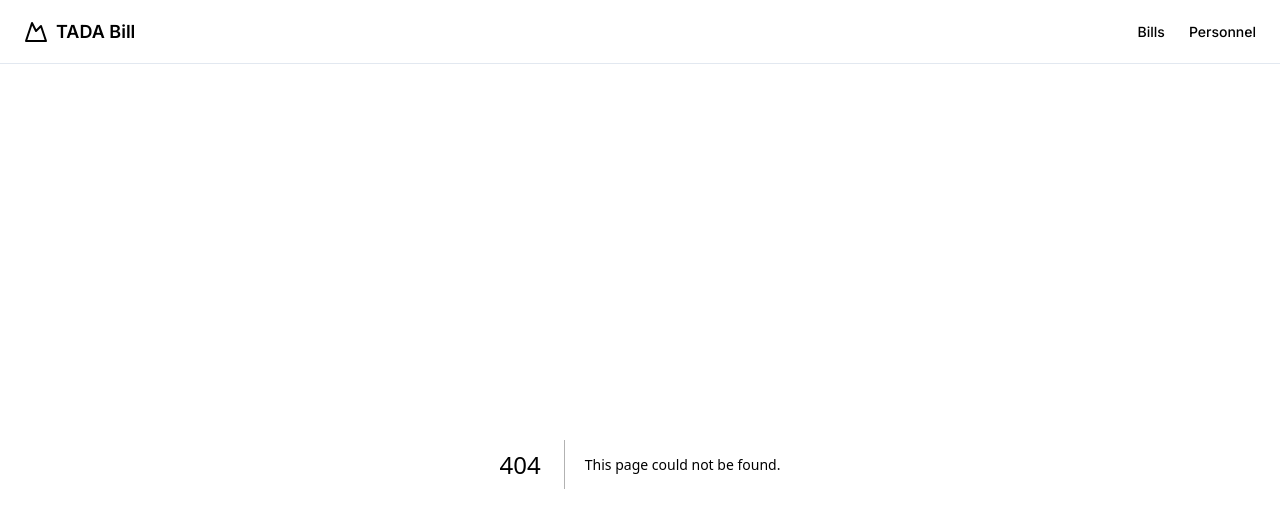
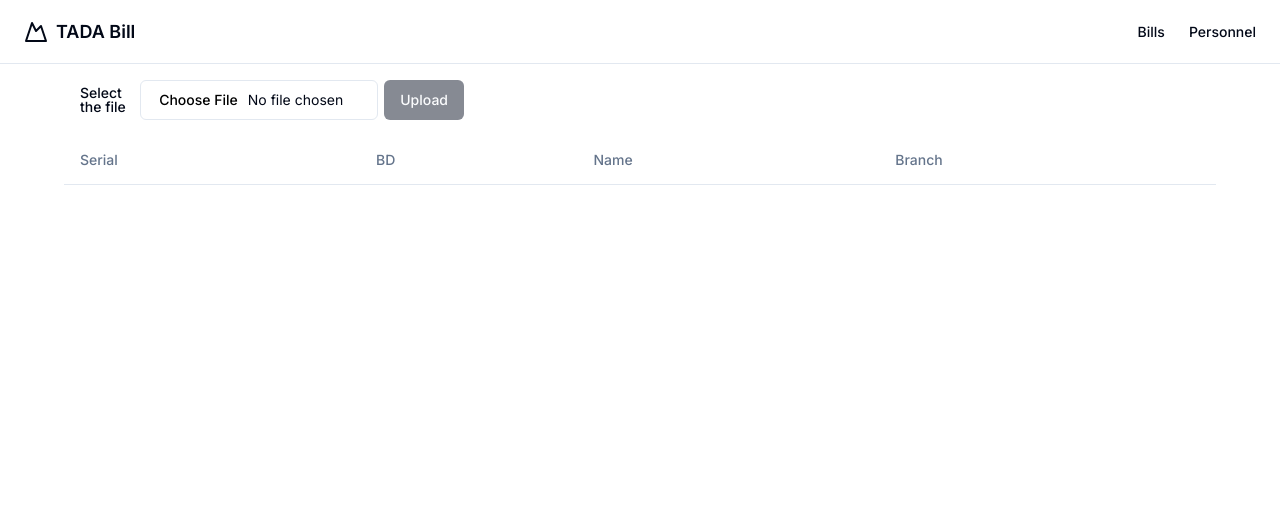
Before and after one commit to ctafsiras/ta-da, a Next.js app: page /personnels/import in a window 1280 px wide. Before the commit this address had no page. Shown: the top 528 px of the page. Built offline with nearby package versions, Linux system fonts and the light colour scheme.

Commit message:
excel updated

```diff
--- /dev/null
+++ b/app/api/personnel/import/route.ts
@@ -0,0 +1,21 @@
+import prisma from "@/lib/prisma";
+import { Personnel } from "@prisma/client";
+//create new personnel
+export async function POST(request: Request) {
+    const data = await request.json();
+    const existingUsers = await prisma.personnel.findMany({
+        select: {
+            bd: true,
+        },
+    });
+    const existingPersonnelBDs = existingUsers.map(user => user.bd);
+    const newUsers = data.filter((user: Personnel) => !existingPersonnelBDs.includes(user.bd));
+    if (newUsers.length > 0) {
+        const res = await prisma.personnel.createMany({
+            data: newUsers
+        })
+        return Response.json(res)
+    } else {
+        throw new Error("No new users to create.")
+    }
+}
--- a/app/api/personnel/route.ts
+++ b/app/api/personnel/route.ts
@@ -1,8 +1,8 @@
 import prisma from "@/lib/prisma";
 //create new personnel
 export async function POST(request: Request) {
-    const data =await request.json();
-    const res=await prisma.personnel.create({
+    const data = await request.json();
+    const res = await prisma.personnel.create({
         data
     })
     return Response.json(res)
--- a/app/import-pers/page.tsx
+++ /dev/null
@@ -1,76 +0,0 @@
-"use client";
-
-import * as XLSX from "xlsx";
-import { Input } from "@/components/ui/input";
-import { Label } from "@/components/ui/label";
-import React from "react";
-import LoadingButton from "@/components/loading-button";
-import {
-  Table,
-  TableBody,
-  TableCaption,
-  TableCell,
-  TableFooter,
-  TableHead,
-  TableHeader,
-  TableRow,
-} from "@/components/ui/table"
-const Page = () => {
-  const [data, setData] = React.useState<any[]>([]);
-  const [loading, setLoading] = React.useState(false);
-  async function fileToJSON(e: React.ChangeEvent<HTMLInputElement>) {
-    try {
-      const file = e.target.files?.[0];
-      if (file) {
-        const data = await file.arrayBuffer();
-        const workbook = XLSX.read(data, { type: "array" });
-        const jsonData = XLSX.utils.sheet_to_json(
-          workbook.Sheets[workbook.SheetNames[0]]
-        );
-        setData(jsonData);
-      } else {
-        console.error("No file selected");
-      }
-    } catch (error) {
-      console.error("Error reading file:", error);
-    }
-  }
-  console.log(data);
-
-  return (
-    <div>
-      <div className="m-4 flex w-full max-w-sm items-center gap-1.5">
-        <Label htmlFor="excelFile">Select the file</Label>
-        <Input
-          className="cursor-pointer"
-          id="excelFile"
-          type="file"
-          accept=".xls, .xlsx, .csv"
-          onChange={fileToJSON}
-        />
-        <LoadingButton disabled={data.length <= 0} loading={loading}>Upload</LoadingButton>
-      </div>
-
-      <Table>
-        <TableHeader>
-          <TableRow>
-            <TableHead className="w-[100px]">BD</TableHead>
-            <TableHead>Name</TableHead>
-            <TableHead>Branch</TableHead>
-          </TableRow>
-        </TableHeader>
-        <TableBody>
-          {data.map((invoice) => (
-            <TableRow key={invoice.BD}>
-              <TableCell className="font-medium">{invoice.BD}</TableCell>
-              <TableCell>{invoice.Name}</TableCell>
-              <TableCell>{invoice.Branch}</TableCell>
-            </TableRow>
-          ))}
-        </TableBody>
-      </Table>
-    </div>
-  );
-};
-
-export default Page;
--- a/app/personnels/add-personnel-button.tsx
+++ b/app/personnels/add-personnel-button.tsx
@@ -21,6 +21,9 @@ import {
   FormMessage,
 } from "@/components/ui/form";
 import LoadingButton from "@/components/loading-button";
+import { Button } from "@/components/ui/button";
+import { Separator } from "@/components/ui/separator";
+import Link from "next/link";
 
 const FormSchema = z.object({
   bd: z.string().min(4, {
@@ -60,6 +63,7 @@ const AddPersonnelButton = () => {
     } else {
       toast({
         title: "Error saving employee data",
+        variant: "destructive"
       });
     }
     setLoading(false);
@@ -137,6 +141,9 @@ const AddPersonnelButton = () => {
         <LoadingButton loading={loading} className="ml-2" type="submit">
           Save
         </LoadingButton>
+        {/* <Separator orientation="vertical" /> */}
+        <p className="md:text-lg md:px-16">OR</p>
+        <Link href='personnels/import'><Button variant="outline">Import From Excel</Button></Link>
       </form>
     </Form>
   );
--- /dev/null
+++ b/app/personnels/import/page.tsx
@@ -0,0 +1,118 @@
+"use client";
+
+import * as XLSX from "xlsx";
+import { Input } from "@/components/ui/input";
+import { Label } from "@/components/ui/label";
+import React from "react";
+import LoadingButton from "@/components/loading-button";
+import {
+  Table,
+  TableBody,
+  TableCaption,
+  TableCell,
+  TableFooter,
+  TableHead,
+  TableHeader,
+  TableRow,
+} from "@/components/ui/table"
+import { toast } from "@/components/ui/use-toast";
+const Page = () => {
+  const [data, setData] = React.useState<any[]>([]);
+  const [loading, setLoading] = React.useState(false);
+  async function fileToJSON(e: React.ChangeEvent<HTMLInputElement>) {
+    try {
+      const file = e.target.files?.[0];
+      if (file) {
+        const data = await file.arrayBuffer();
+        const workbook = XLSX.read(data, { type: "array" });
+        const jsonData = XLSX.utils.sheet_to_json(
+          workbook.Sheets[workbook.SheetNames[0]]
+        );
+        setData(jsonData);
+      } else {
+        console.error("No file selected");
+      }
+    } catch (error) {
+      console.error("Error reading file:", error);
+    }
+  }
+
+  async function onSubmit() {
+    try {
+      setLoading(true);
+      const convertedData = data.map(item => {
+        return {
+          ...item,
+          bd: item.bd.toString()
+        };
+      });
+      const response = await fetch("/api/personnel/import", {
+        method: "POST",
+        headers: {
+          "Content-Type": "application/json",
+        },
+        body: JSON.stringify(convertedData),
+      });
+      if (response.ok) {
+        toast({
+          title: "Employee data saved successfully",
+        });
+      } else {
+        toast({
+          title: "Error saving employee data",
+          variant: "destructive",
+          description: JSON.stringify(response),
+        });
+      }
+    } catch (error) {
+      toast({
+        title: "Error saving employee data",
+        variant: "destructive",
+        description: JSON.stringify(error),
+      });
+    }
+    setLoading(false);
+  }
+
+
+  return (
+    <div className="md:px-16">
+      <div className="m-4 flex w-full max-w-sm items-center gap-1.5">
+        <Label htmlFor="excelFile">Select the file</Label>
+        <Input
+          className="cursor-pointer"
+          id="excelFile"
+          type="file"
+          accept=".xls, .xlsx, .csv"
+          onChange={fileToJSON}
+        />
+        <LoadingButton onClick={onSubmit} disabled={data.length <= 0} loading={loading} >Upload</LoadingButton>
+      </div>
+
+      <div className="">
+        <Table>
+          <TableHeader>
+            <TableRow>
+              <TableHead>Serial</TableHead>
+              <TableHead>BD</TableHead>
+              <TableHead>Name</TableHead>
+              <TableHead>Branch</TableHead>
+            </TableRow>
+          </TableHeader>
+          <TableBody>
+            {data.map((invoice) => (
+              <TableRow key={invoice.bd}>
+                <TableCell>{invoice.__rowNum__}</TableCell>
+                <TableCell>{invoice.bd}</TableCell>
+                <TableCell>{invoice.name}</TableCell>
+                <TableCell>{invoice.branch}</TableCell>
+              </TableRow>
+            ))}
+          </TableBody>
+        </Table>
+      </div>
+    </div>
+  );
+};
+
+export default Page;
--- a/components/nav-menu.tsx
+++ b/components/nav-menu.tsx
@@ -28,10 +28,10 @@ export function NavMenu() {
         <span>TADA Bill</span>
       </Link>
       <nav className="ml-auto flex gap-4 sm:gap-6">
-        <Link className="text-sm font-medium hover:underline underline-offset-4" href="bills">
+        <Link className="text-sm font-medium hover:underline underline-offset-4" href="/bills">
           Bills
         </Link>
-        <Link className="text-sm font-medium hover:underline underline-offset-4" href="personnels">
+        <Link className="text-sm font-medium hover:underline underline-offset-4" href="/personnels">
           Personnel
         </Link>
       </nav>
```
